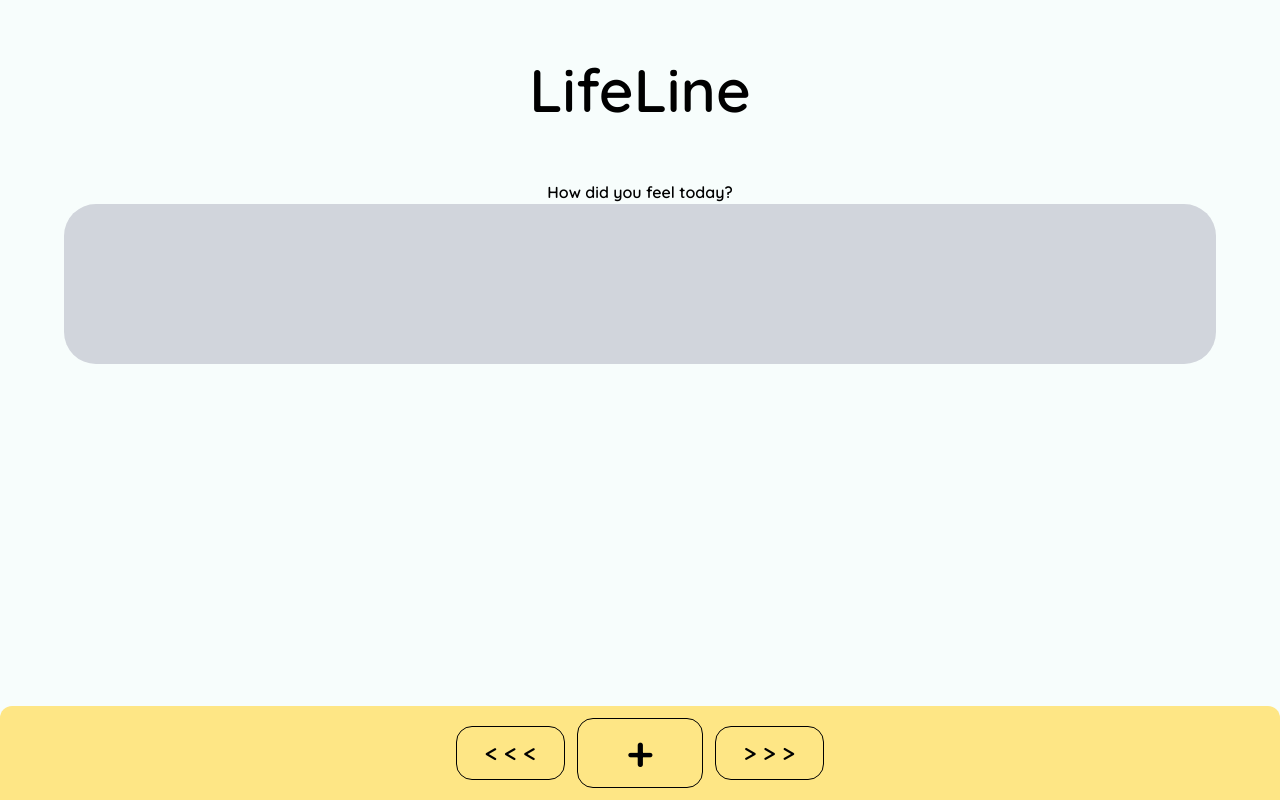
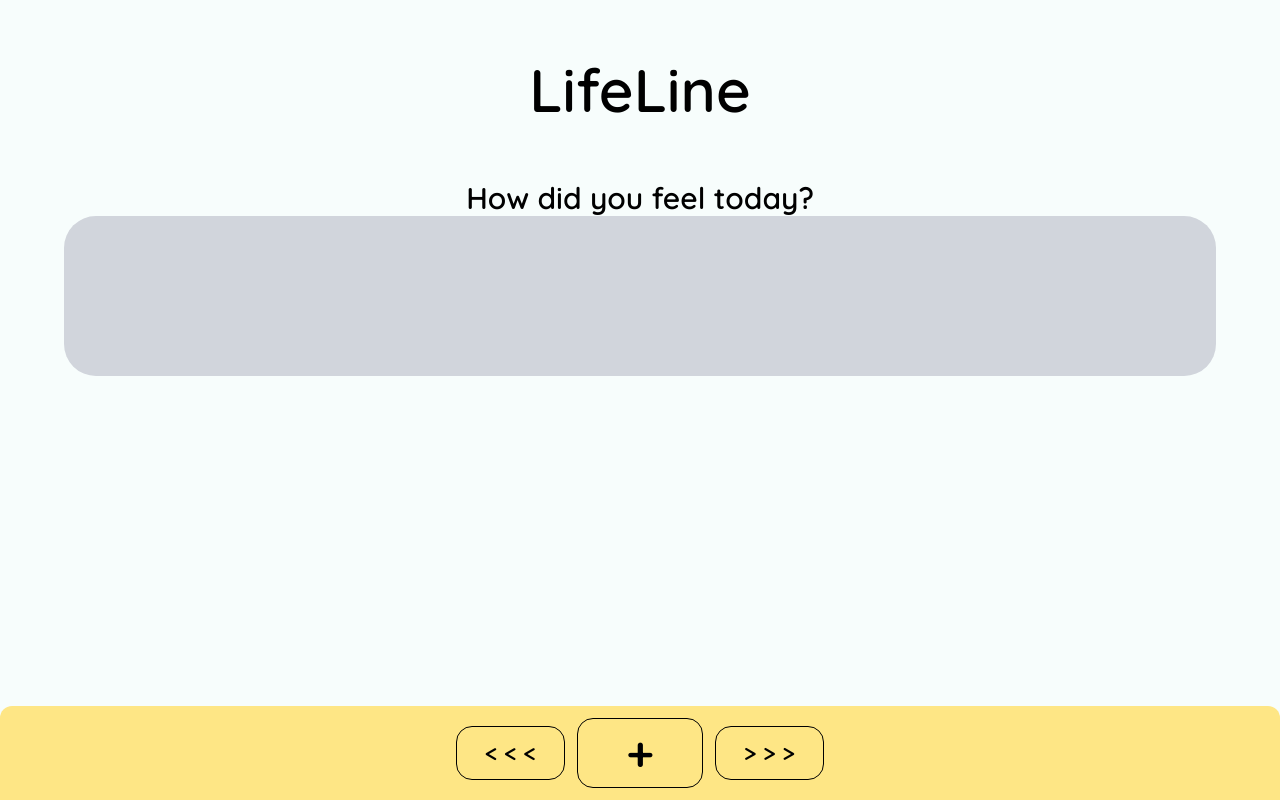
Before and after one commit to acolote1998/life-line-front-end, a React (Vite) app: page / in a window 1280 px wide. Built offline with nearby package versions, Linux system fonts and the light colour scheme.

Commit message:
styling of LifeLine Container text

```diff
--- a/src/components/LifeLineContainer.tsx
+++ b/src/components/LifeLineContainer.tsx
@@ -5,7 +5,7 @@ type LifeLineContainerProps = {
 const LifeLineContainer = ({ title }: LifeLineContainerProps) => {
   return (
     <div className="flex flex-col items-center">
-      <h1>{title && title}</h1>
+      <h1 className="text-3xl">{title && title}</h1>
       <LifeLine></LifeLine>
     </div>
   );
```
